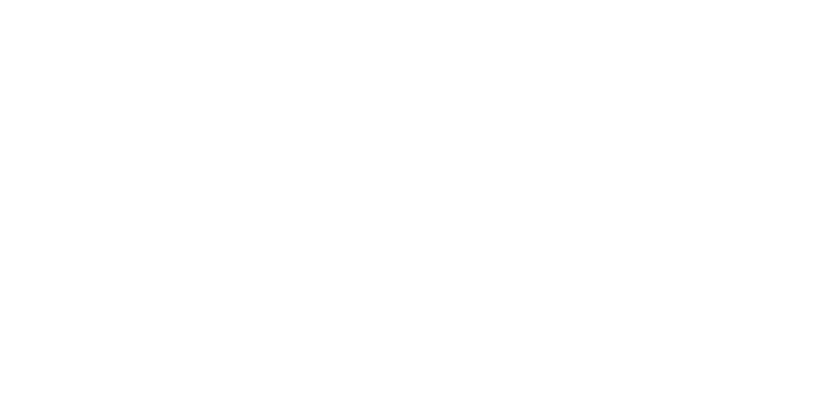
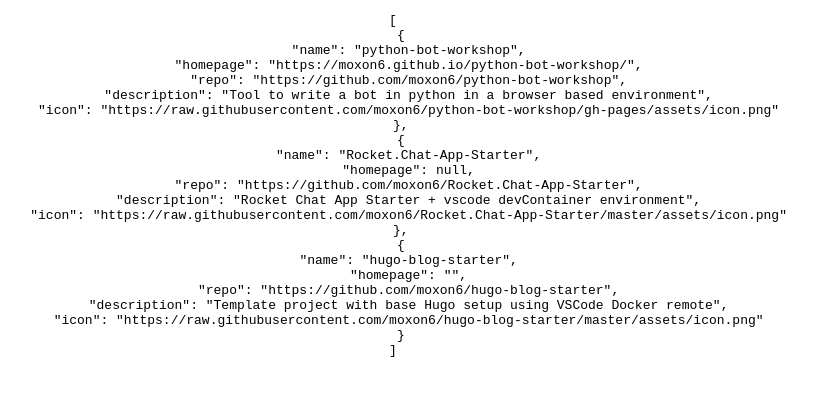
Before and after one commit to moxon6/moxon6.github.io, a React (Create React App) app: page / in a window 1280 px wide. Shown: the top 396 px of the page, without its empty margins (247-1064 px from the left). Built offline with nearby package versions, Linux system fonts and the light colour scheme.

Commit message:
Render raw project json

```diff
--- a/src/App.jsx
+++ b/src/App.jsx
@@ -1,10 +1,22 @@
-import React from 'react';
+import React, { useEffect, useState } from 'react';
 import './App.scss';
+import { getProjects } from './api/github';
 
 export default function App() {
 
+  const [projects, setProjects] = useState([])
+
+  useEffect(() => {
+    getProjects().then(projects => {
+      setProjects(projects)
+    })
+  }, [])
+
   return (
     <div className="App">
+      <pre>
+        {JSON.stringify(projects, null, 2)}
+      </pre>
     </div>
   );
 }
--- a/src/api/github.js
+++ b/src/api/github.js
@@ -1,4 +1,4 @@
-
+import mockData from './github.repos.mock';
 
 const topic = "moxon6-gh-pages"
 const user = "moxon6"
@@ -27,3 +27,7 @@
             icon: repoUrlToIconUrl(x.html_url, x.default_branch)
         }))
 }
+
+// Use mock data for now to avoid hitting rate limit
+// Setup local storage caching after
+export const getProjects = () => Promise.resolve(processData(mockData))
```
